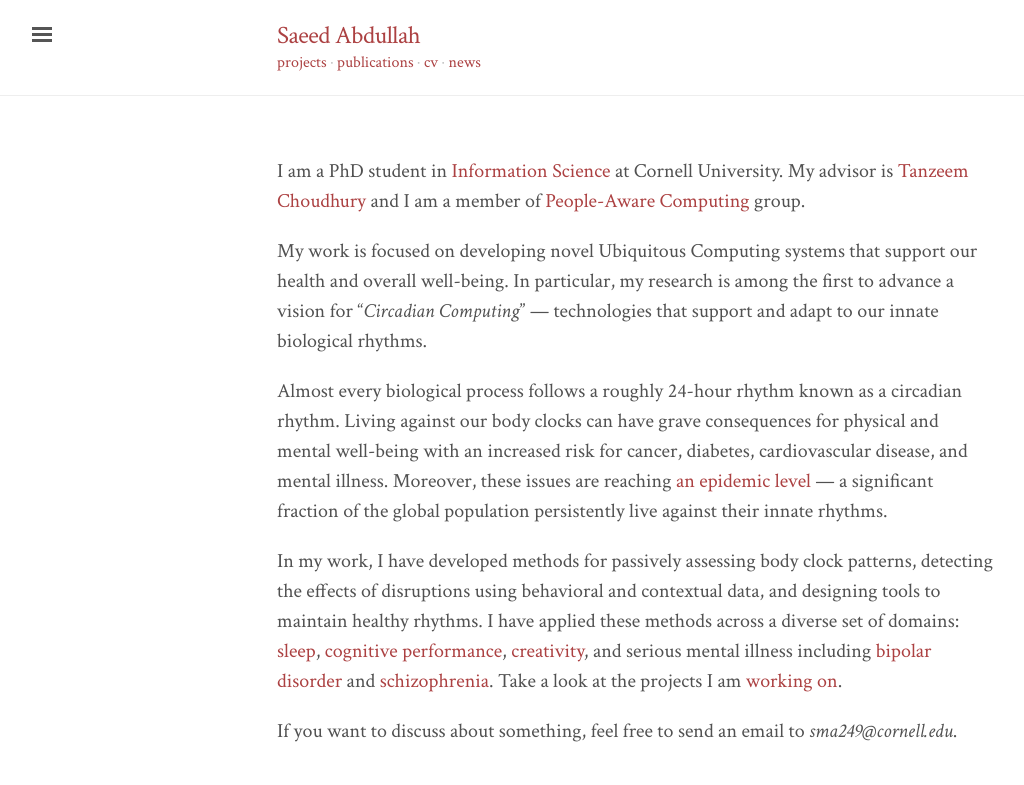
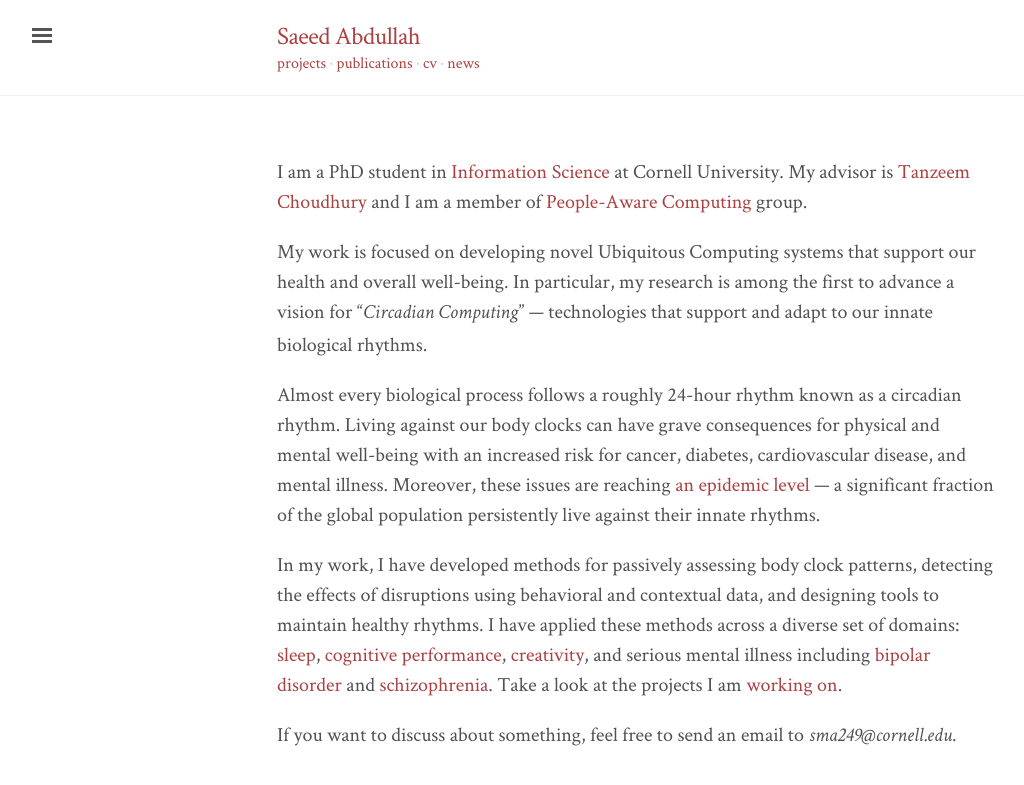
Before and after one commit to saeed-abdullah/saeed-abdullah.github.io, a Jekyll site: the page built from index.markdown, in a window 1280 px wide. Shown: the top 785 px of the page, without its empty margins (3-1027 px from the left). Built offline with Jekyll 4.4.1, drawn with Linux system fonts in a browser that asks for light colours; nearby versions of some CDN libraries.

Commit message:
Avoids google api for font

```diff
--- a/_includes/head.html
+++ b/_includes/head.html
@@ -18,7 +18,8 @@
   <link rel="stylesheet" href="/files/css/syntax.css">
   <link rel="stylesheet" href="/files/css/lanyon.css">
   <link rel="stylesheet" href="/files/css/columns.css">
-  <link href='http://fonts.googleapis.com/css?family=Crimson+Text:400,600,400italic,600italic' rel='stylesheet' type='text/css'>
+  <link rel="stylesheet" href="/files/css/fonts.css">
+  <!-- <link href='http://fonts.googleapis.com/css?family=Crimson+Text:400,600,400italic,600italic' rel='stylesheet' type='text/css'> -->
   <script src="https://use.fontawesome.com/f4aea2a0b5.js"></script>
 
   <!-- Icons -->
--- /dev/null
+++ b/files/css/fonts.css
@@ -0,0 +1,36 @@
+/* crimson-text-regular - latin */
+@font-face {
+  font-family: 'Crimson Text';
+  font-style: normal;
+  font-weight: 400;
+  src: local('Crimson Text'), local('CrimsonText-Roman'),
+       url('/files/fonts/crimson-text-v6-latin-regular.woff2') format('woff2'), /* Chrome 26+, Opera 23+, Firefox 39+ */
+       url('/files/fonts/crimson-text-v6-latin-regular.woff') format('woff'); /* Chrome 6+, Firefox 3.6+, IE 9+, Safari 5.1+ */
+}
+/* crimson-text-italic - latin */
+@font-face {
+  font-family: 'Crimson Text';
+  font-style: italic;
+  font-weight: 400;
+  src: local('Crimson Text Italic'), local('CrimsonText-Italic'),
+       url('/files/fonts/crimson-text-v6-latin-italic.woff2') format('woff2'), /* Chrome 26+, Opera 23+, Firefox 39+ */
+       url('/files/fonts/crimson-text-v6-latin-italic.woff') format('woff'); /* Chrome 6+, Firefox 3.6+, IE 9+, Safari 5.1+ */
+}
+/* crimson-text-600 - latin */
+@font-face {
+  font-family: 'Crimson Text';
+  font-style: normal;
+  font-weight: 600;
+  src: local('Crimson Text Semibold'), local('CrimsonText-Semibold'),
+       url('/files/fonts/crimson-text-v6-latin-600.woff2') format('woff2'), /* Chrome 26+, Opera 23+, Firefox 39+ */
+       url('/files/fonts/crimson-text-v6-latin-600.woff') format('woff'); /* Chrome 6+, Firefox 3.6+, IE 9+, Safari 5.1+ */
+}
+/* crimson-text-600italic - latin */
+@font-face {
+  font-family: 'Crimson Text';
+  font-style: italic;
+  font-weight: 600;
+  src: local('Crimson Text Semibold Italic'), local('CrimsonText-SemiboldItalic'),
+       url('/files/fonts/crimson-text-v6-latin-600italic.woff2') format('woff2'), /* Chrome 26+, Opera 23+, Firefox 39+ */
+       url('/files/fonts/crimson-text-v6-latin-600italic.woff') format('woff'); /* Chrome 6+, Firefox 3.6+, IE 9+, Safari 5.1+ */
+}
```
Also changed, not shown: files/fonts/crimson-text-v6-latin-600.woff (added), files/fonts/crimson-text-v6-latin-600.woff2 (added), files/fonts/crimson-text-v6-latin-600italic.woff (added), files/fonts/crimson-text-v6-latin-600italic.woff2 (added), files/fonts/crimson-text-v6-latin-italic.woff (added), files/fonts/crimson-text-v6-latin-italic.woff2 (added), files/fonts/crimson-text-v6-latin-regular.woff (added), files/fonts/crimson-text-v6-latin-regular.woff2 (added).
